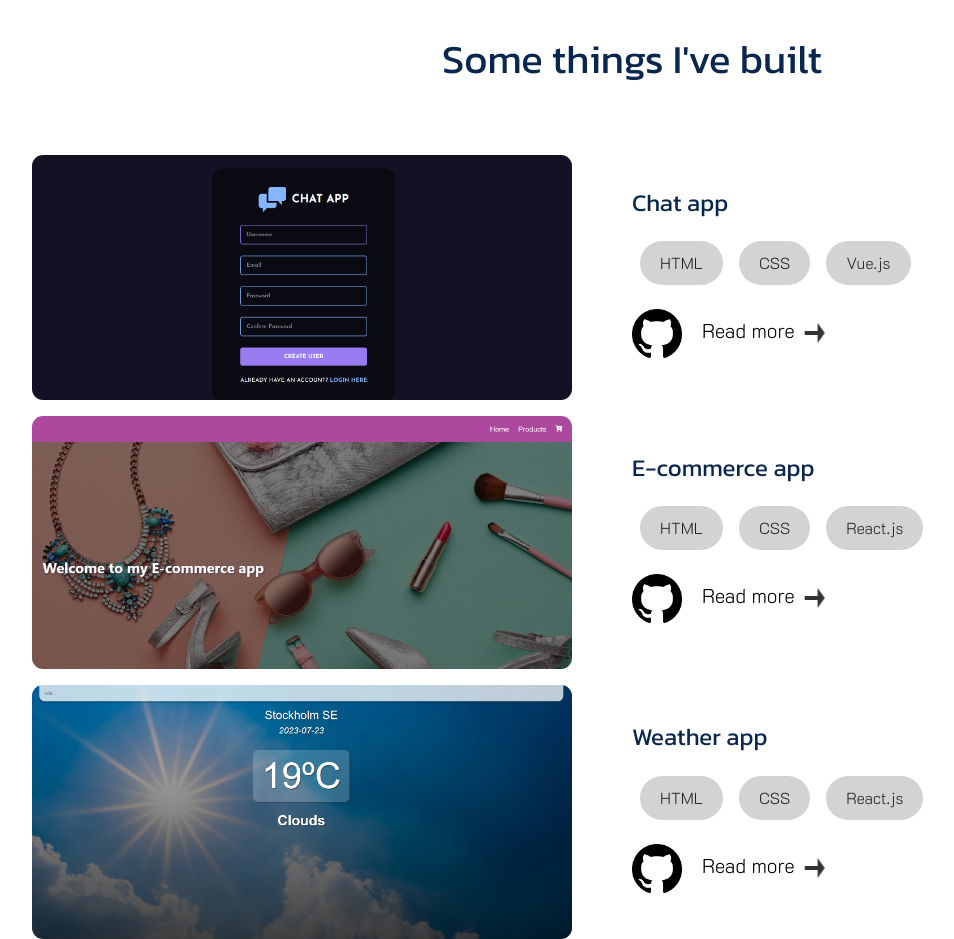
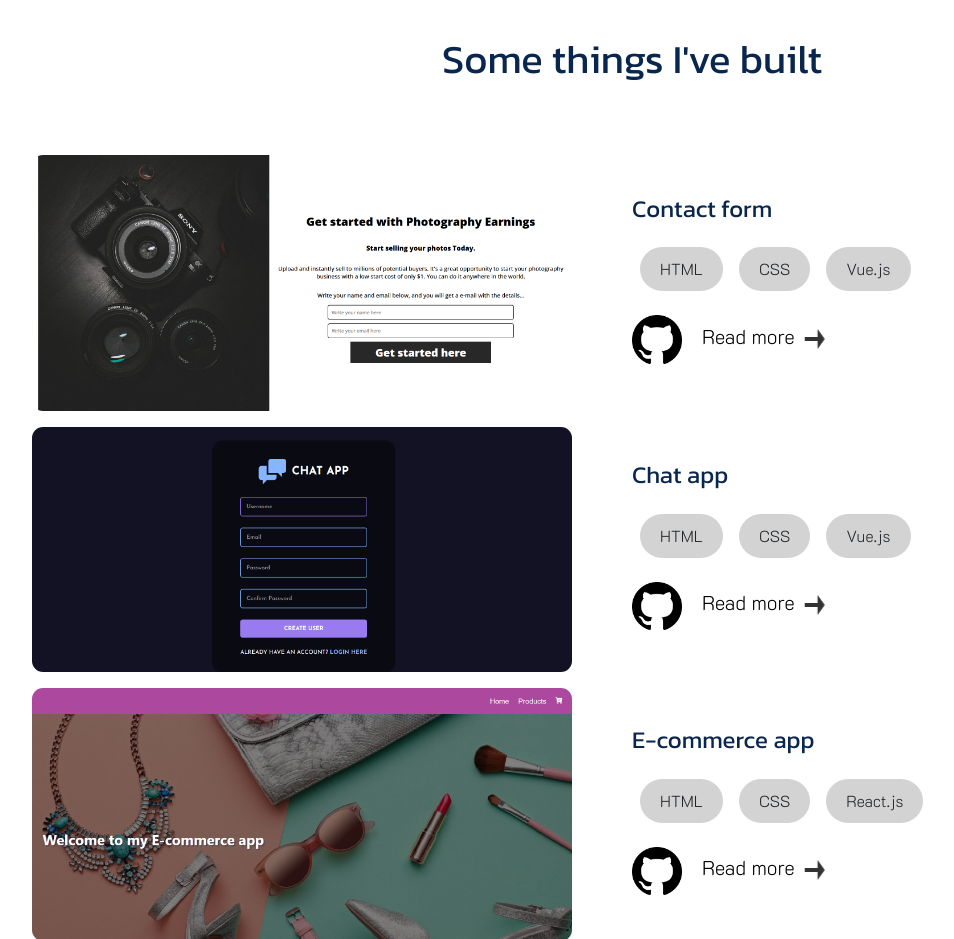
Before and after one commit to romigh94/portfolio, a Next.js app: page / in a window 1280 px wide. Shown: the part 1720-2659 px from the top of the page, without its empty margins (8-962 px from the left). Built offline with nearby package versions, Linux system fonts and the light colour scheme.

Commit message:
lägger till ett till projekt

```diff
--- a/components/Work/Work.js
+++ b/components/Work/Work.js
@@ -34,6 +34,13 @@ const Work = () => {
 
 
 const projects = [
+    {
+        title: 'Contact form',
+        technologies: ['HTML', 'CSS', 'Vue.js'],
+        description: 'This is a side project. This app contains contact form where the user adds information and press send. The information in the form is sent to a private email',
+        images: ['/images/form.png'],
+        links: 'https://sell-your-photos.vercel.app/'
+    },
     {
         title: 'Chat app',
         technologies: ['HTML', 'CSS', 'Vue.js'],
--- a/pages/api/contact.js
+++ b/pages/api/contact.js
@@ -15,7 +15,7 @@ export default async (req, res) => {
     const {name, email, message} = req.body
 
     const data = {
-        to: process.env.CONTACT_EMAIL,
+        to: email,
         from: process.env.CONTACT_EMAIL,
         subject: "Portfolio message",
         text: message,
```
Also changed, not shown: public/images/form.png (added).
